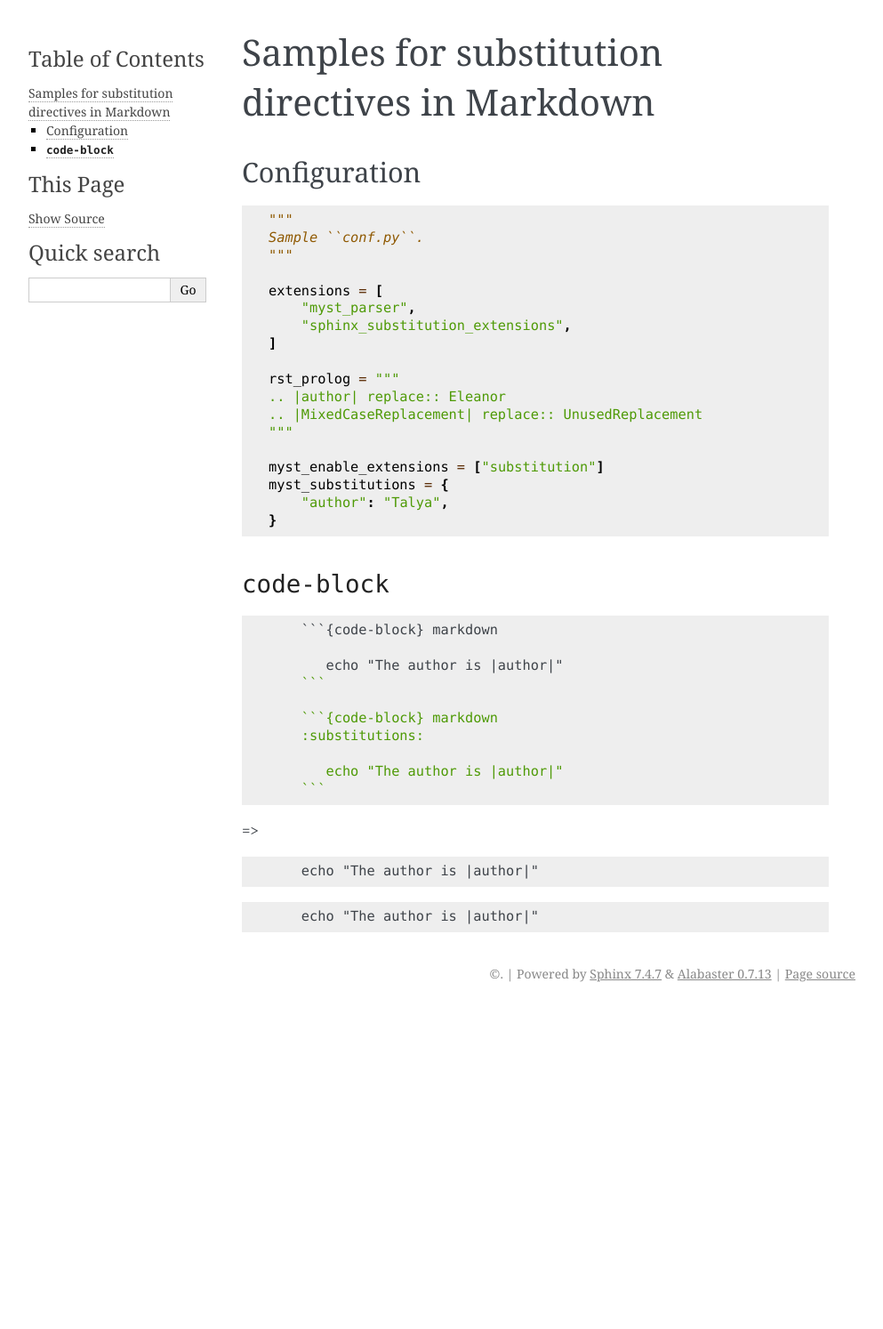
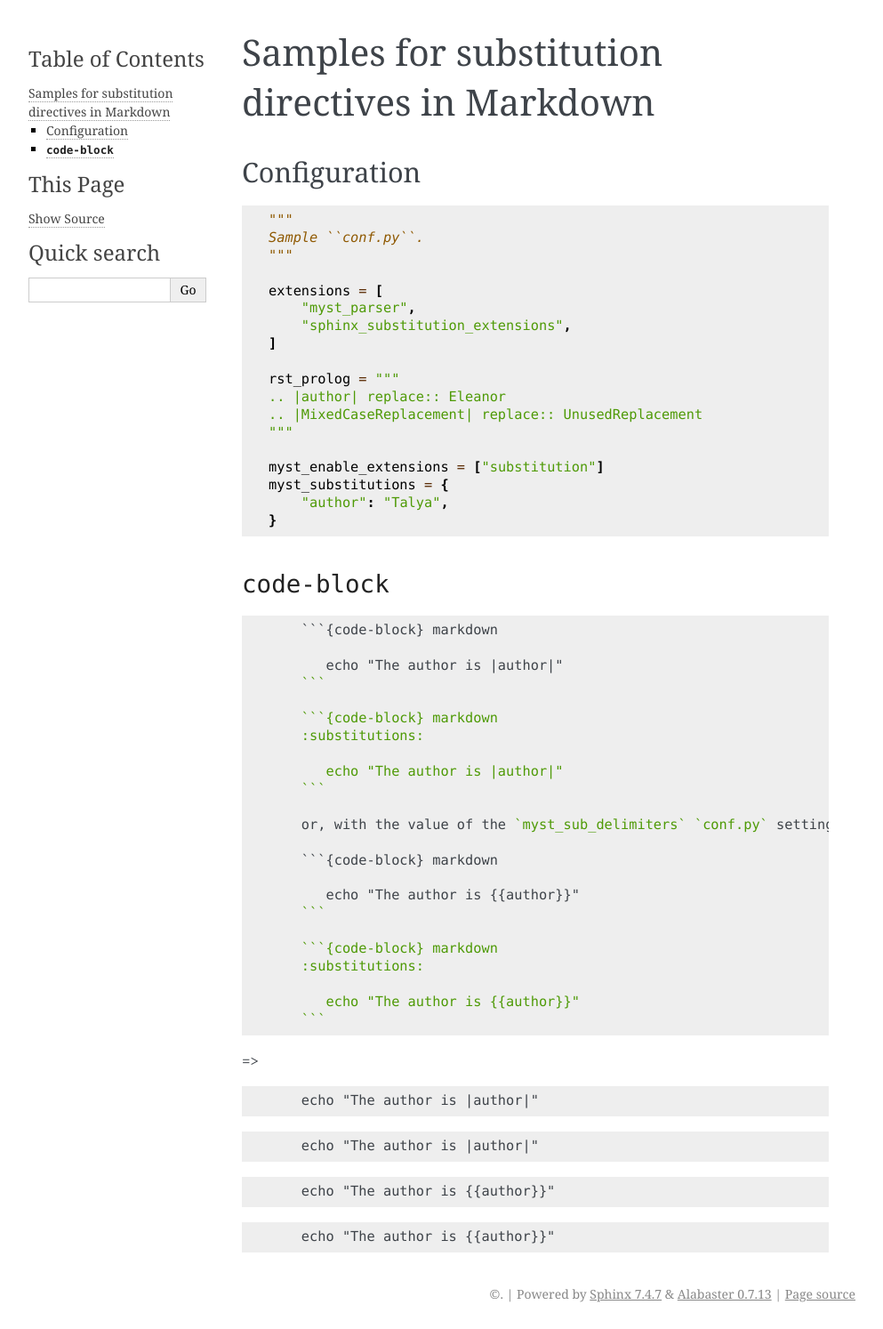
Before and after one commit to adamtheturtle/sphinx-substitution-extensions, a Sphinx documentation site: the page built from sample/source/markdown_sample.md, in a window 1280 px wide. Shown: the whole page at 89% size, without its empty margins (148-1141 px from the left). Built offline with Sphinx 7.4.7, drawn with Linux system fonts in a browser that asks for light colours; before the commit the page ends 1134 px from its top, so only the background shows below that.

Commit message:
Add new style substitution to MyST sample document

````diff
--- a/sample/source/markdown_sample.md
+++ b/sample/source/markdown_sample.md
@@ -23,6 +23,19 @@ Configuration
 
        echo "The author is |author|"
     ```
+
+    or, with the value of the `myst_sub_delimiters` `conf.py` setting:
+
+    ```{code-block} markdown
+
+       echo "The author is {{author}}"
+    ```
+
+    ```{code-block} markdown
+    :substitutions:
+
+       echo "The author is {{author}}"
+    ```
 ```
 
 =>
@@ -37,3 +50,14 @@ Configuration
 
     echo "The author is |author|"
 ```
+
+```{code-block} markdown
+
+    echo "The author is {{author}}"
+```
+
+```{code-block} markdown
+    :substitutions:
+
+    echo "The author is {{author}}"
+```
````
